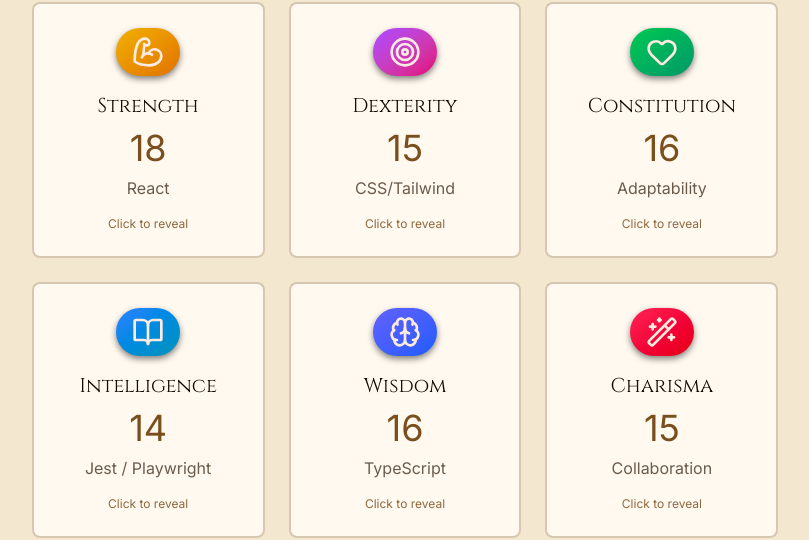
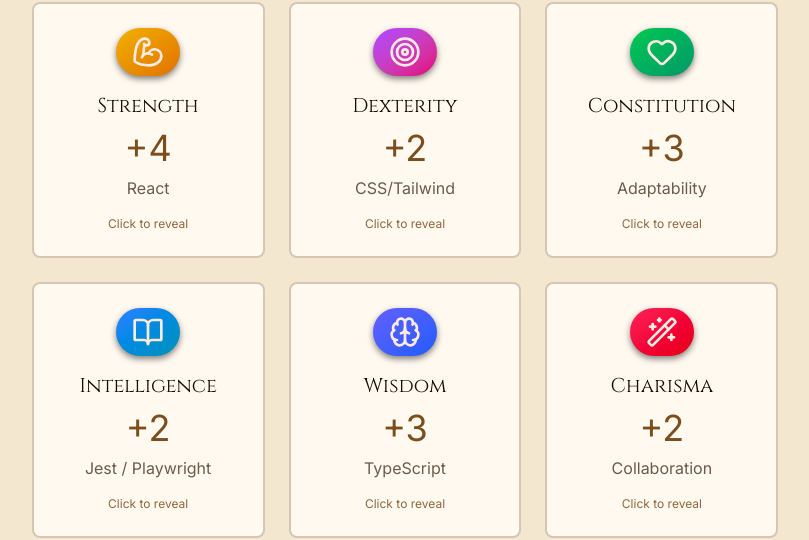
Before and after one commit to maxecution/my-portfolio, a React (Vite) app: page / in a window 1280 px wide. Shown: the part 1496-2036 px from the top of the page, without its empty margins (235-1044 px from the left). Built offline with nearby package versions, Linux system fonts and the light colour scheme.

Commit message:
updated score cards to use modifier instead of score

```diff
--- a/src/sections/about/About.tsx
+++ b/src/sections/about/About.tsx
@@ -89,7 +89,7 @@
                     </IconWrapper>
                   </div>
                   <h4 className='text-xl mb-2 text-center text-primary-950 dark:text-foreground'>{attribute.name}</h4>
-                  <div className='text-4xl text-primary mb-2'>{attribute.value}</div>
+                  <div className='text-4xl text-primary mb-2'>+{Math.floor((attribute.value - 10) / 2)}</div>
                   <p className='text-muted-foreground text-center'>{attribute.stat}</p>
                   <p className='mt-4 text-xs text-primary/85'>Click to reveal</p>
                 </div>
```
